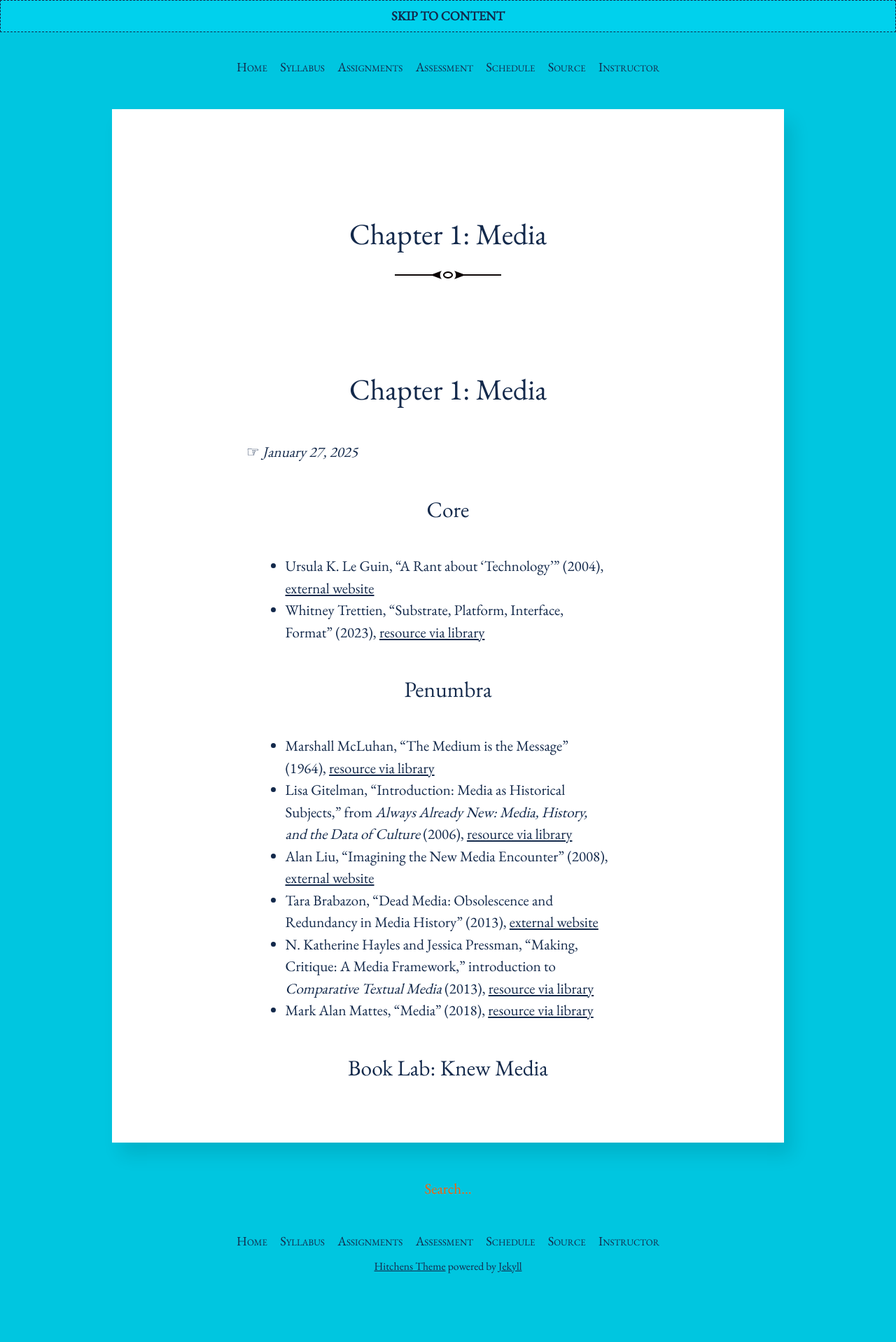
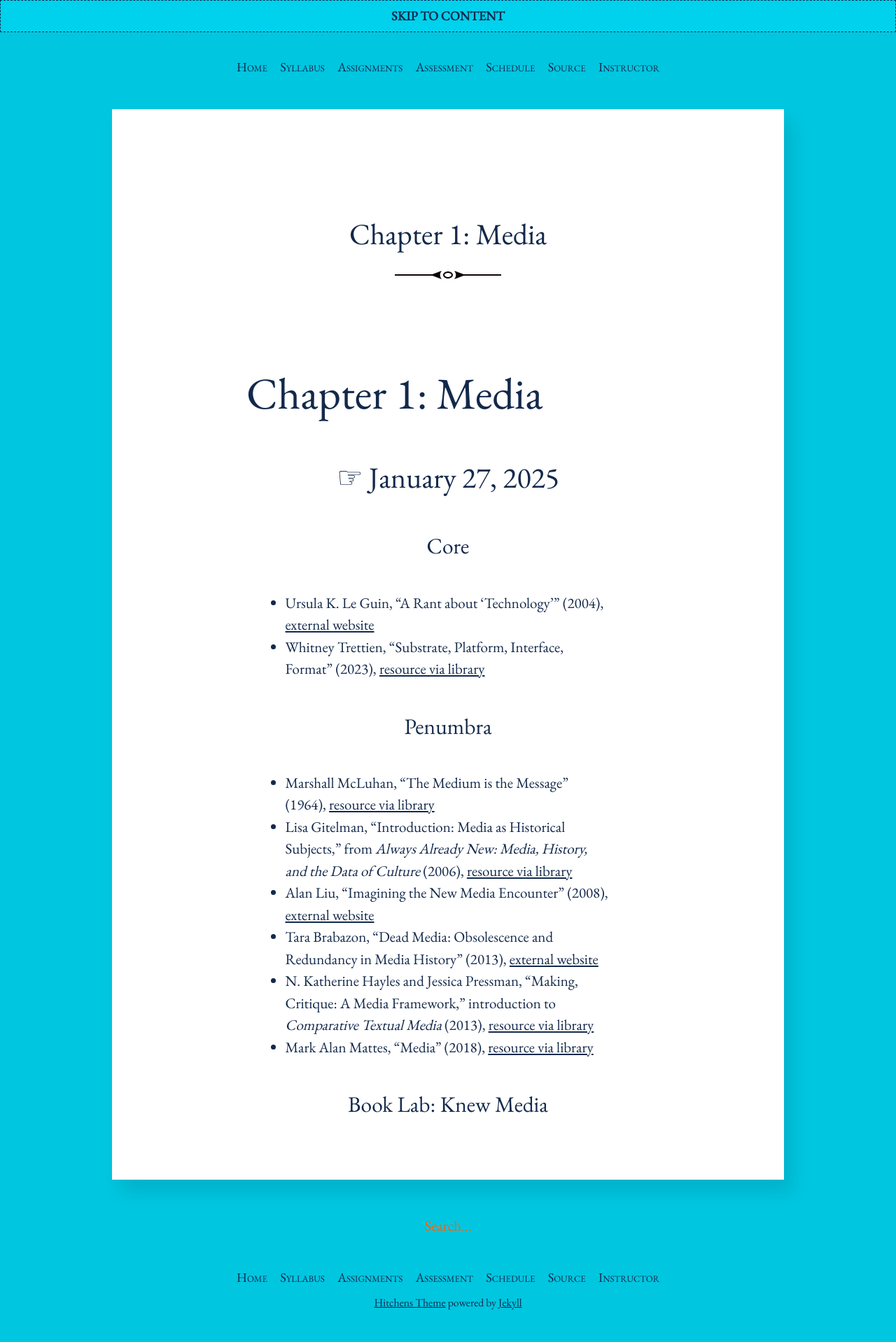
Before and after one commit to rccordell/s25bl, a Jekyll site: the page built from schedule/chapter1-media.md, in a window 1280 px wide. Shown: the whole page at 70% size. Built offline with Jekyll 4.4.1, drawn with Linux system fonts in a browser that asks for light colours; before the commit the page ends 1865 px from its top, so only the background shows below that.

Commit message:
update formating

```diff
--- a/schedule/chapter1-media.md
+++ b/schedule/chapter1-media.md
@@ -4,9 +4,9 @@ permalink: /schedule/01-media/
 layout: post
 ---
 
-## Chapter 1: Media
+# Chapter 1: Media
 
-☞ _January 27, 2025_
+## ☞ January 27, 2025
 
 ### Core
 
```
Also changed, not shown: schedule/chapter2-book.md (+3 -2 lines).
